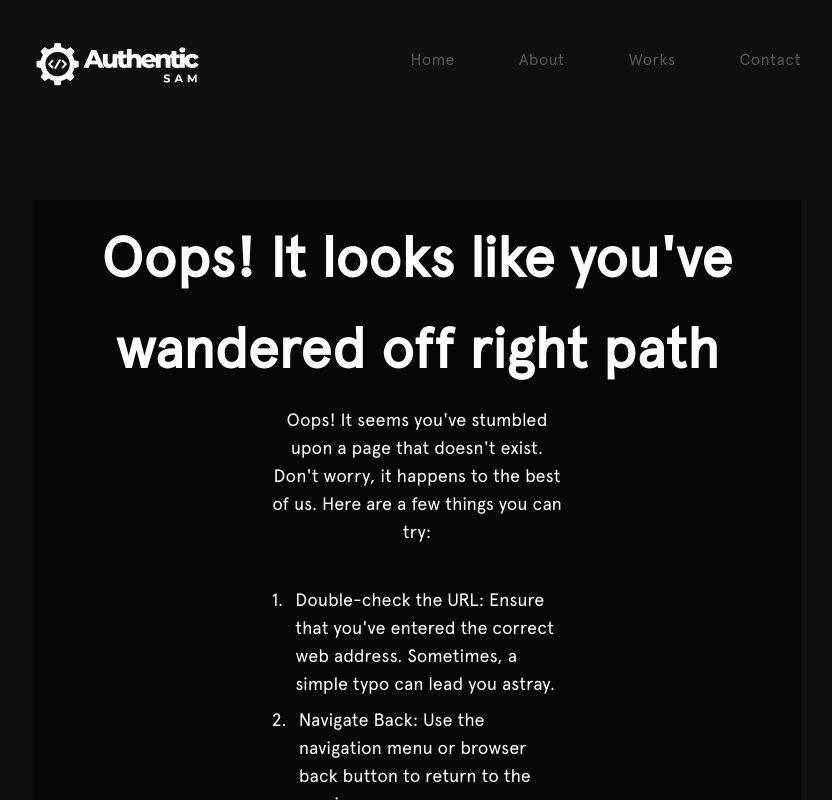
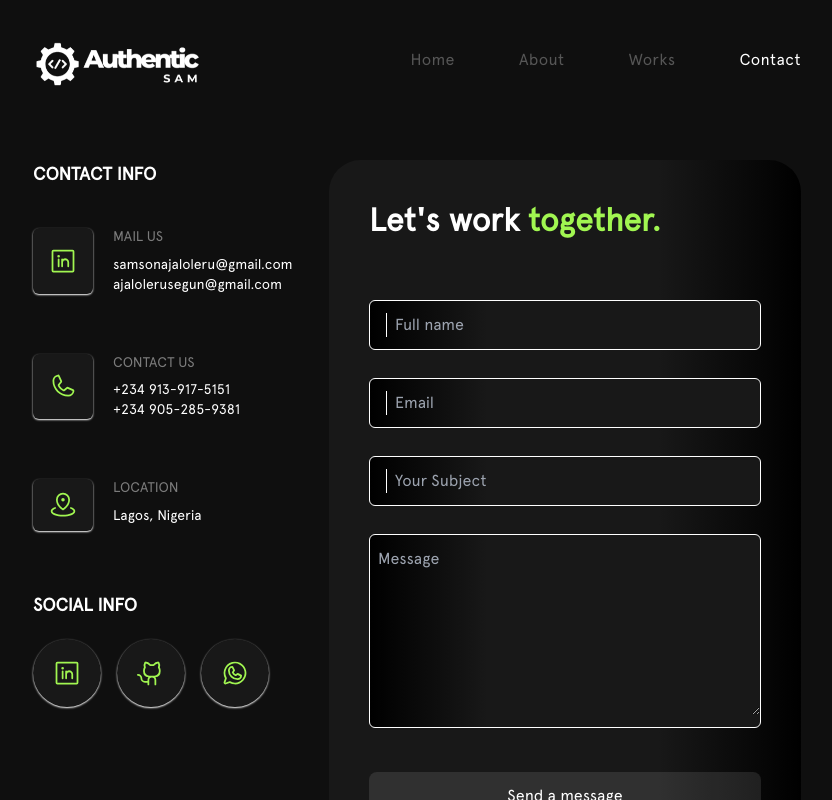
Before and after one commit to samajaloleru/portfolio, a React (Create React App) app: page /contact in a window 1280 px wide. Shown: the whole page, without its empty margins (223-1055 px from the left). Built offline with nearby package versions, Linux system fonts and the light colour scheme.

Commit message:
designed contact page

```diff
--- a/src/components/reuseables/Input/input.tsx
+++ b/src/components/reuseables/Input/input.tsx
@@ -12,11 +12,11 @@ const InputField = forwardRef<HTMLInputElement, InputProps>(
   ({ title, type, iconName, placeholder, readonly = false }, ref) => {
     return (
       <div className="flex flex-col gap-1 w-full">
-        {title && <div className="font-medium tracking-wide">{title}</div>}
-        <div className="flex flex-row items-center py-3 bg-white border-2 border-secondary w-full">
+        {/* {title && <div className="font-medium tracking-wide">{title}</div>} */}
+        <div className="flex flex-row items-center py-3 border border-white rounded-md bg-gradient-to-l from-secondary from-70% to-black w-full">
           {iconName && (
             <i
-              className={`fi ${iconName} text-center px-2 mb-[-.3rem] text-lg text-primary`}
+              className={`fi ${iconName} text-center px-2 mb-[-.3rem] text-lg text-white`}
             ></i>
           )}
           <input
@@ -24,7 +24,7 @@ const InputField = forwardRef<HTMLInputElement, InputProps>(
             placeholder={placeholder}
             readOnly= {readonly}
             ref={ref} // Attach the ref here
-            className="outline-none border-l px-2 bg-transparent text-primary border-primary w-full"
+            className="outline-none border-l px-2 bg-transparent text-white border-white w-full"
           />
         </div>
       </div>
--- /dev/null
+++ b/src/components/reuseables/Textarea/textarea.tsx
@@ -0,0 +1,30 @@
+import React, { forwardRef, TextareaHTMLAttributes } from "react";//+
+
+interface InputProps {
+  title?: string;
+  iconName?: string;
+  type?: string;
+  placeholder?: string;
+  readonly?: boolean;
+}
+
+const TextArea = forwardRef<HTMLTextAreaElement, InputProps>(//+
+  ({ title, type, iconName, placeholder, readonly = false }, ref) => {
+    return (
+      <div className="flex flex-col gap-1 w-full">
+        {/* {title && <div className="font-medium tracking-wide">{title}</div>} */}
+        <div className="flex flex-row items-center py-3 rounded-md border border-white bg-gradient-to-l from-secondary from-70% to-black w-full">
+          <textarea
+            rows={7}
+            placeholder={placeholder}
+            readOnly={readonly}//+
+            ref={ref as React.RefObject<HTMLTextAreaElement>} // Attach the ref here//+
+            className="outline-none px-2 bg-transparent text-white w-full"
+          />
+        </div>
+      </div>
+    );
+  }
+);
+
+export default TextArea;
--- a/src/components/reuseables/navbar.tsx
+++ b/src/components/reuseables/navbar.tsx
@@ -26,7 +26,7 @@ const Navbar = () => {
             <NavLink to='/services' className={({ isActive }) => (isActive ? 'text-white' : '')}>
               Works
             </NavLink>
-            <NavLink to='/services' className={({ isActive }) => (isActive ? 'text-white' : '')}>
+            <NavLink to='/contact' className={({ isActive }) => (isActive ? 'text-white' : '')}>
               Contact
             </NavLink>
           </div>
@@ -51,7 +51,7 @@ const Navbar = () => {
               <NavLink onClick={() => SetShowMenu(false)} to='/professionals'>
                 Works
               </NavLink>
-              <NavLink onClick={() => SetShowMenu(false)} to='/services'>
+              <NavLink onClick={() => SetShowMenu(false)} to='/contact'>
                 Contact
               </NavLink>
             </div>
--- a/src/components/reuseables/skills.tsx
+++ b/src/components/reuseables/skills.tsx
@@ -1,59 +1,29 @@
 import React, { useEffect, useRef, useState } from "react";
-import { experienceList } from "../../utils/experience";
+import { skillList } from "../../utils/skills";
 
-interface ExpericenceDetail {
-  company: string;
-  year: string;
-  role: string;
-  description: string;
+interface SkillDetail {
+  name: string;
+  percentage: string;
 }
 
 const Skills = () => {
   const textRef = useRef<HTMLDivElement>(null);
-  const [selectedExperienceDetatils, setSelectedExperienceDetatils] = useState<ExpericenceDetail>({ ...experienceList[0] });
-
-  useEffect(() => {
-    if (textRef.current) {
-      // Remove the animation class if it exists
-      textRef.current.classList.remove("slide-in-right");
-
-      // Force a reflow to reset the animation
-      void textRef.current.offsetWidth;
-
-      // Add the animation class to trigger the animation
-      textRef.current.classList.add("slide-in-right");
-
-    }
-  }, [selectedExperienceDetatils]);
+  const [selectedskillDetatils, setSelectedSkillDetatils] = useState<SkillDetail>({ ...skillList[0] });
 
   return (
     <div className="flex flex-col w-full gap-5">
-      <div className="text-lg font-semibold">Skills</div>
+      <div className="text-lg font-semibold">SKILLS</div>
       <div className="flex flex-row flex-wrap items-center gap-4 w-full">
-        {experienceList &&
-          experienceList.map((experience, index) => (
+        {skillList &&
+          skillList.map((skill, index) => (
             <div
               key={index}
-              onClick={() => setSelectedExperienceDetatils({ ...experience })}
-              className={`${
-                selectedExperienceDetatils.company === experience.company
-                  ? "shadow-white shadow-sm"
-                  : ""
-              } bg-secondary text-light-green px-5 py-3 text-xs cursor-pointer`}
+              onClick={() => setSelectedSkillDetatils({ ...skill })}
+              className={`bg-secondary text-light-green px-5 py-3 text-xs cursor-pointer`}
             >
-              {experience.company}
+              {skill.name}
             </div>
           ))}
-      </div>
-      <div className="flex flex-col w-full" ref={textRef}>
-        <div className="opacity-40">{selectedExperienceDetatils.year}</div>
-        <div className="text-light-green text-xl">{selectedExperienceDetatils.role}</div>
-        <div className="opacity-40 text-sm font-semibold tracking-widest">
-          {selectedExperienceDetatils.company}
-        </div>
-        <div className="opacity-75 tracking-wide leading-6">
-          {selectedExperienceDetatils.description}
-        </div>
       </div>
     </div>
   );
--- a/src/containers/index.tsx
+++ b/src/containers/index.tsx
@@ -4,7 +4,7 @@ import { Routes, Route } from 'react-router-dom';
 import { AlertProvider } from '../utils/notification/alertcontext';
 import Alert from '../utils/notification/alert';
 
-import {About, Home, NotFound} from '../pages/_route';
+import {About, Contact, Home, NotFound} from '../pages/_route';
 import Navbar from '../components/reuseables/navbar';
 
 const IndexRoutes = () => {
@@ -29,6 +29,7 @@ const IndexRoutes = () => {
           <Routes>
             <Route path="/" element={<Home/>} />
             <Route path="/about" element={<About/>} />
+            <Route path="/contact" element={<Contact/>} />
             {/* <Route path="/games" element={<Games/>} /> */}
             <Route path="/*" element={<NotFound/>} />
           </Routes>
--- a/src/pages/_route.tsx
+++ b/src/pages/_route.tsx
@@ -1,6 +1,6 @@
 export { default as Home } from './index';
 export { default as About } from './about';
-// export { default as Games } from './games';
+export { default as Contact } from './contact';
 // export { default as About } from './about';
 // export { default as News } from './updates';
 // export { default as NewsDetail } from './updatesDetail';
--- a/src/pages/about.tsx
+++ b/src/pages/about.tsx
@@ -3,14 +3,16 @@ import logo from "../assets/images/background.png";
 
 import { WhatsappLogo, GithubLogo, InstagramLogo, LinkedinLogo } from "@phosphor-icons/react";
 import ExperienceCarousel from "../components/reuseables/experience";
+import Skills from "../components/reuseables/skills";
+import { Link } from "react-router-dom";
 
 
 export default function About(): JSX.Element {
 
   return (
-    <div className={`flex flex-col gap-10 items-center w-full z-30 text-white pb-10`} >
+    <div className={`flex flex-col gap-10 items-center w-full z-30 text-white py-10`} >
       <div className="flex flex-col md:flex-row items-start gap-10 w-full">
-        <div className="bg-secondary rounded-[2rem] static gap-5 flex flex-col md:w-1/2 p-7">
+        <div className="bg-gradient-to-r from-secondary from-70% to-black rounded-[2rem] static gap-5 flex flex-col md:w-1/2 p-7">
           <img className="aspect-square md:h-[25rem] w-full object-cover rounded-[2rem]" alt="logo" src={logo} />
           <div className="flex flex-col items-center w-full gap-3 text-white">
             <div className="md:text-[2rem] text-2xl leading-tight font-semibold">
@@ -18,22 +20,22 @@ export default function About(): JSX.Element {
             </div>
             <div className="text-sm opacity-45">Software Engineer</div>
             <div className="grid grid-cols-4 gap-4 mt-4">
-              <div className="rounded-full p-3 shadow-white shadow-sm bg-secondary text-light-green">
+              <a href="https://www.linkedin.com/in/ajaloleru-samson" target="_blank" className="rounded-full p-3 shadow-white shadow-sm bg-secondary text-light-green">
                 <LinkedinLogo size={24} />
-              </div>
-              <div className="rounded-full p-3 shadow-white shadow-sm bg-secondary text-light-green">
+              </a>
+              <a href="https://github.com/samajaloleru" target="_blank" className="rounded-full p-3 shadow-white shadow-sm bg-secondary text-light-green">
                 <GithubLogo size={24} />
-              </div>
+              </a>
               <div className="rounded-full p-3 shadow-white shadow-sm bg-secondary text-light-green">
                 <InstagramLogo  size={24} />
               </div>
-              <div className="rounded-full p-3 shadow-white shadow-sm bg-secondary text-light-green">
+              <a href="https://wa.link/irvdk7" target="_blank" className="rounded-full p-3 shadow-white shadow-sm bg-secondary text-light-green">
                 <WhatsappLogo size={24} />
-              </div>
+              </a>
             </div>
-            <div className="rounded-xl mt-4 w-full bg-white p-3 text-center bg-opacity-10">
+            <Link to={'/contact'} className="rounded-xl mt-4 w-full bg-white p-3 text-center hover:text-light-green bg-opacity-10">
               Contact Me
-            </div>
+            </Link>
           </div>
         </div>
 
@@ -48,6 +50,7 @@ export default function About(): JSX.Element {
             </div>
           </div>
           <ExperienceCarousel />
+          <Skills />
         </div>
 
       </div>
--- /dev/null
+++ b/src/pages/contact.tsx
@@ -0,0 +1,123 @@
+import React, { useRef, useState } from "react";
+
+import { Phone, WhatsappLogo, GithubLogo, InstagramLogo, LinkedinLogo, MapPinArea } from "@phosphor-icons/react";
+import ExperienceCarousel from "../components/reuseables/experience";
+import Skills from "../components/reuseables/skills";
+import InputField from "../components/reuseables/Input/input";
+import TextArea from "../components/reuseables/Textarea/textarea";
+
+
+export default function Contact(): JSX.Element {
+  const fullNameRef = useRef<HTMLInputElement>(null);
+  const emailRef = useRef<HTMLInputElement>(null);
+  const messageRef = useRef<HTMLTextAreaElement>(null);
+  return (
+    <div className={`flex flex-col gap-10 items-center w-full z-30 text-white py-10`} >
+      <div className="flex flex-col md:flex-row items-start gap-10 w-full">
+        <div className="flex flex-col md:w-1/3 gap-10">
+          <div className="flex flex-col w-full gap-10">
+            <div className="text-lg font-semibold uppercase">Contact Info</div>
+            <div className="flex flex-row gap-5 w-full">
+              <div className="rounded-md p-3 px-4 shadow-white shadow-sm flex justify-center items-center bg-secondary text-light-green">
+                <LinkedinLogo size={28} />
+              </div>
+              <div className="flex flex-col w-full">
+                <div className="text-sm opacity-45 leading-tight mb-2">
+                  MAIL US
+                </div>
+                <a href="mailto:samsonajaloleru@gmail.com" target="_blank" className="text-sm">
+                  samsonajaloleru@gmail.com
+                </a>
+                <a href="mailto:ajalolerusegun@gmail.com" target="_blank" className="text-sm">
+                  ajalolerusegun@gmail.com
+                </a>
+              </div>
+            </div>
+            <div className="flex flex-row gap-5 w-full my-5">
+              <div className="rounded-md p-3 px-4 shadow-white shadow-sm flex justify-center items-center bg-secondary text-light-green">
+                <Phone size={28} />
+              </div>
+              <div className="flex flex-col w-full">
+                <div className="text-sm opacity-45 leading-tight mb-2">
+                  CONTACT US
+                </div>
+                <a href="tel:+234913-917-5151" className="text-sm">
+                  +234 913-917-5151
+                </a>
+                <a href="tel:+234905-285-9381" className="text-sm">
+                  +234 905-285-9381
+                </a>
+              </div>
+            </div>
+            <div className="flex flex-row gap-5 w-full mb-5">
+              <div className="rounded-md p-3 px-4 shadow-white shadow-sm flex justify-center items-center bg-secondary text-light-green">
+                <MapPinArea size={28} />
+              </div>
+              <div className="flex flex-col w-full">
+                <div className="text-sm opacity-45 leading-tight mb-2">
+                  LOCATION
+                </div>
+                <div className="text-sm">
+                  Lagos, Nigeria
+                </div>
+              </div>
+            </div>
+          </div>
+          <div className="flex flex-col w-full gap-5">
+            <div className="text-lg font-semibold uppercase">Social Info</div>
+            <div className="flex flex-row gap-4">
+              <a href="https://www.linkedin.com/in/ajaloleru-samson" target="_blank" className="rounded-full p-5 shadow-white shadow-sm bg-secondary text-light-green">
+                <LinkedinLogo size={28} />
+              </a>
+              <a href="https://github.com/samajaloleru" target="_blank" className="rounded-full p-5 shadow-white shadow-sm bg-secondary text-light-green">
+                <GithubLogo size={28} />
+              </a>
+              <a href="https://wa.link/irvdk7" target="_blank" className="rounded-full p-5 shadow-white shadow-sm bg-secondary text-light-green">
+                <WhatsappLogo size={28} />
+              </a>
+            </div>
+          </div>
+        </div>
+        <div className="bg-gradient-to-r from-secondary from-70% to-black md:rounded-[2rem] rounded-xl static gap-5 flex flex-col md:w-2/3 w-full md:p-10 p-5">
+          <div className="text-[1.5rem] lg:text-[2rem] leading-tight font-semibold">
+            Let's work <span className="text-light-green">together.</span>
+          </div>
+          <div className="flex flex-col items-center w-full gap-7 text-white lg:mt-10 mt-5">
+            <InputField
+              type="text"
+              title="Full Name"
+              iconName="fi-ss-user"
+              placeholder="Full name"
+              ref={fullNameRef}
+            />
+            <InputField
+              type="text"
+              title="Email"
+              iconName="fi-ss-envelopes"
+              placeholder="Email"
+              ref={emailRef}
+            />
+            <InputField
+              type="text"
+              title="Your Subject"
+              iconName="fi-ss-books"
+              placeholder="Your Subject"
+              ref={emailRef}
+            />
+            <TextArea
+              title="Message"
+              iconName="fi-ss-books"
+              placeholder="Message"
+              ref={messageRef}
+            />
+
+            <div className="rounded-lg mt-4 w-full bg-white p-3 text-center bg-opacity-10">
+              Send a message
+            </div>
+          </div>
+        </div>
+
+      </div>
+    </div>
+  );
+}
--- a/src/pages/index.tsx
+++ b/src/pages/index.tsx
@@ -10,7 +10,7 @@ export default function Home(): JSX.Element {
   const [viewMode, setViewMode] = useState<"home" | "create" | "update">("home");
 
   return (
-    <div className={`flex flex-col gap-10 items-center w-full z-30 text-white pb-10`} >
+    <div className={`flex flex-col gap-10 items-center w-full z-30 text-white py-10`} >
       <div className="grid lg:grid-cols-2 gap-10 w-full">
         <Link to="/about" className="bg-gradient-to-r from-secondary from-70% to-black rounded-[2rem] gap-5 grid md:grid-cols-2 grid-cols-1 w-full p-7">
           <img className="aspect-square h-52 w-full object-cover rounded-tl-[2rem] rounded-br-[2rem]" alt="logo" src={logo} />
--- a/tailwind.config.js
+++ b/tailwind.config.js
@@ -18,6 +18,7 @@ module.exports = {
       'red': '#8F0404',
       'primary': '#0f0f0f',
       'secondary': '#181818',
+      'transparent': 'transparent',
     },
     screens: {
       'xs': '574px',
```
Also changed, not shown: src/utils/skills.ts (renamed from src/utils/sklls.ts), 1 other file (tests, documents, lock files or other folders).
